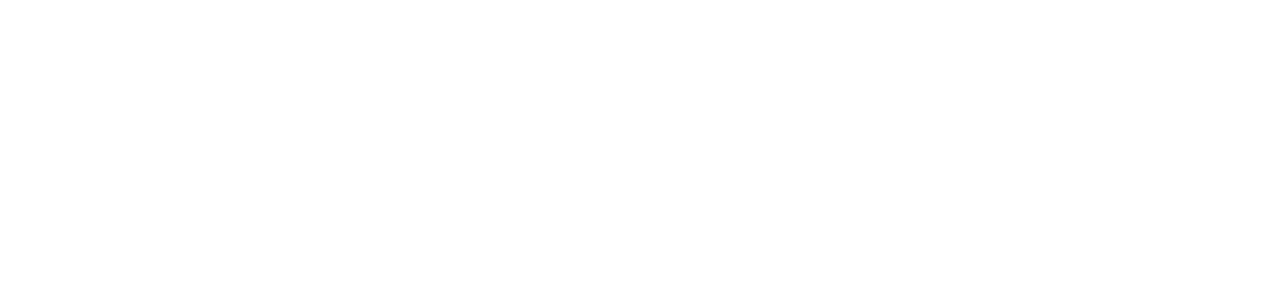
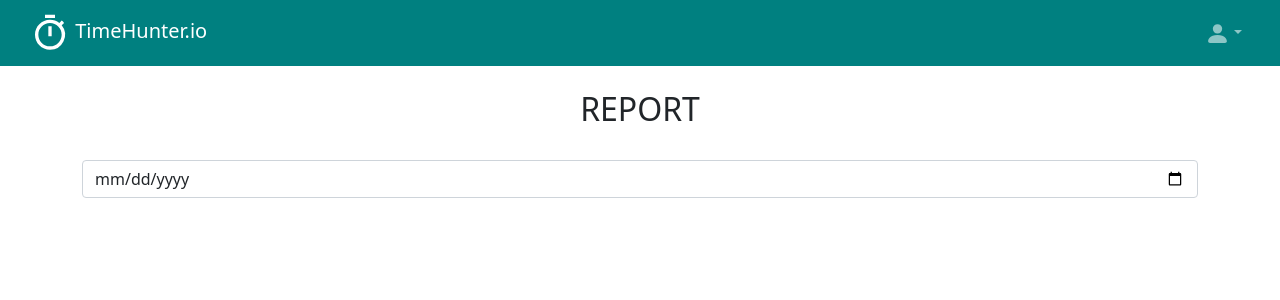
Before and after one commit to KishoreBarik/Interns2021_Team4, a React (Create React App) app in the folder UI/: page /Reports in a window 1280 px wide. Before the commit this address had no page. Shown: the top 300 px of the page. Built offline with nearby package versions, Linux system fonts and the light colour scheme.

Commit message:
updated report

```diff
--- a/UI/package.json
+++ b/UI/package.json
@@ -8,12 +8,18 @@
     "@testing-library/react": "^12.1.2",
     "@testing-library/user-event": "^13.5.0",
     "bootstrap": "^5.1.3",
+    "bootstrap-daterangepicker": "^3.1.0",
+    "jquery": "^3.6.0",
+    "moment": "^2.29.1",
     "react": "^17.0.2",
     "react-bootstrap": "^2.1.2",
+    "react-bootstrap-daterangepicker": "^7.0.0",
+    "react-calendar": "^3.6.0",
     "react-dom": "^17.0.2",
     "react-icons": "^4.3.1",
     "react-router-dom": "^6.2.1",
     "react-scripts": "5.0.0",
+    "rsuite": "^5.5.2",
     "styled-components": "^5.3.3",
     "web-vitals": "^2.1.4"
   },
--- a/UI/src/App.js
+++ b/UI/src/App.js
@@ -4,7 +4,7 @@ import "../node_modules/bootstrap/dist/css/bootstrap.min.css";
 import "./App.css";
 import LoginPage from "./components/LoginPage";
 import Dashboard from "./components/Dashboard";
-import { Reports, ReportsOne, ReportsTwo, ReportsThree } from "./pages/Reports";
+import Reports from "./components/User/Reports";
 import MonthlyReport from "./pages/MonthlyReport";
 import ForgotPassword from "./components/ForgotPassword";
 import ChangePassword from "./components/ChangePassword";
@@ -20,10 +20,7 @@ function App() {
           <Route exact path="/changepassword" element={<ChangePassword />} />
           <Route exact path="/user/dashboard" element={<Dashboard />} />
           <Route exact path="/forgotpassword" element={<ForgotPassword />} />
-          <Route path="pages/Reports" exact element={<Reports />} />
-          <Route path="pages/Reports" exact element={<ReportsOne />} />
-          <Route path="pages/Reports" exact element={<ReportsTwo />} />
-          <Route path="pages/Reports" exact element={<ReportsThree />} />
+          <Route path="/Reports" exact element={<Reports />} />
           <Route path="pages/MonthlyReport" exact element={<MonthlyReport />} />
           <Route path="/viewprofile" element={<ViewProfile/>}></Route>
         </Routes>
--- a/UI/src/components/NavBar.js
+++ b/UI/src/components/NavBar.js
@@ -27,7 +27,7 @@ function NavBar(props) {
                 <Nav.Link href="/user/dashboard">{props.navElement}</Nav.Link>
               </Nav>
               <Nav className="mr-auto">
-                <Nav.Link href="/user/dashboard">{props.navElement1}</Nav.Link>
+                <Nav.Link href="/Reports">{props.navElement1}</Nav.Link>
               </Nav>
               <Nav className="mr-auto">
                 <Nav.Link href="/user/dashboard">{props.navElement2}</Nav.Link>
@@ -38,7 +38,7 @@ function NavBar(props) {
                   id="collasible-nav-dropdown"
                   className="userprofile-container"
                 >
-                  <NavDropdown.Item href="/viewprofile">View Profile</NavDropdown.Item>
+                  <NavDropdown.Item href="">View Profile</NavDropdown.Item>
                   <NavDropdown.Item href="/changepassword">
                     Change Password
                   </NavDropdown.Item>
--- /dev/null
+++ b/UI/src/components/User/Reports.css
@@ -0,0 +1,3 @@
+.selectdate{
+width: 20;
+}
--- /dev/null
+++ b/UI/src/components/User/Reports.js
@@ -0,0 +1,28 @@
+import React from "react";
+import NavBar from '../NavBar';
+import "./Reports.css";
+import Form from 'react-bootstrap/Form'
+
+class Reports extends React.Component
+{
+    render()
+    { return(
+        <div><NavBar />
+        <div className="container">
+
+      <h2>REPORT</h2>
+  <Form.Label htmlFor="exampleColorInput"></Form.Label>
+  <Form.Control
+    data-provide="datepicker"
+    type="date"
+    id="select date"
+    defaultValue="DD/MM/YYYY"
+    title="date"
+  />
+     </div>
+</div>
+    )
+    }
+
+}
+export default Reports;
```
Also changed, not shown: 1 other file (tests, documents, lock files or other folders).
